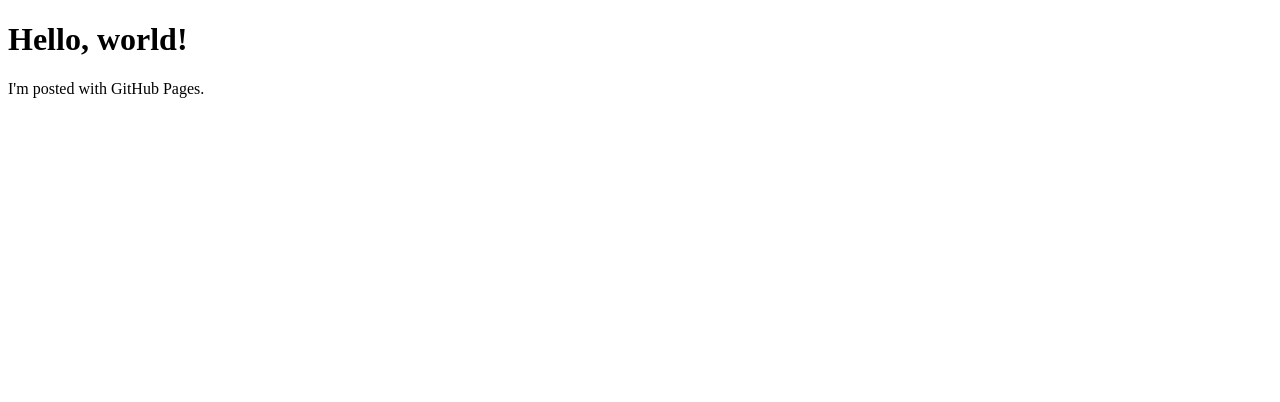
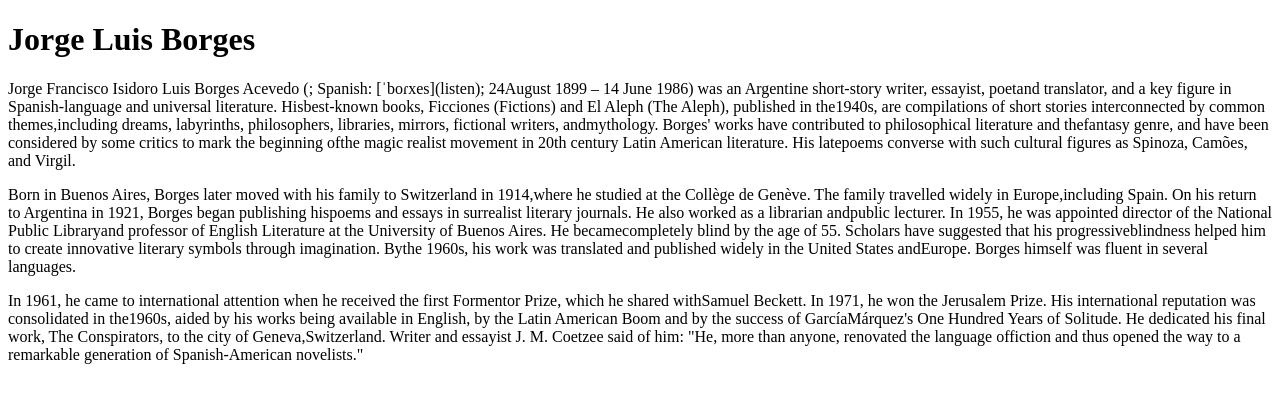
Before and after one commit to DeeJMWilliams/DeeJMWilliams.github.io, a plain HTML site: page index.html in a window 1280 px wide. Drawn offline with Linux system fonts and the light colour scheme.

Commit message:
add text

```diff
--- a/index.html
+++ b/index.html
@@ -2,10 +2,15 @@
 <html>
   <head>
     <title>Jorge Luis Borges</title>
-    <rel canonical="//en.wikipedia.org/wiki/Jorge_Luis_Borges"/>
+    <rel canonical="//en.wikipedia.org/wiki/Jorge_Luis_Borges">
+    <meta charset = "utf-8">
   </head>
     <body>
-      <h1>Hello, world!</h1>
-      <p>I'm posted with GitHub Pages.</p>
+      <h1>Jorge Luis Borges</h1>
+      <p>Jorge Francisco Isidoro Luis Borges Acevedo (; Spanish: [ˈboɾxes](listen); 24August 1899 – 14 June 1986) was an Argentine short-story writer, essayist, poetand translator, and a key figure in Spanish-language and universal literature. Hisbest-known books, Ficciones (Fictions) and El Aleph (The Aleph), published in the1940s, are compilations of short stories interconnected by common themes,including dreams, labyrinths, philosophers, libraries, mirrors, fictional writers, andmythology. Borges' works have contributed to philosophical literature and thefantasy genre, and have been considered by some critics to mark the beginning ofthe magic realist movement in 20th century Latin American literature. His latepoems converse with such cultural figures as Spinoza, Camões, and Virgil.</p>
+
+      <p>Born in Buenos Aires, Borges later moved with his family to Switzerland in 1914,where he studied at the Collège de Genève. The family travelled widely in Europe,including Spain. On his return to Argentina in 1921, Borges began publishing hispoems and essays in surrealist literary journals. He also worked as a librarian andpublic lecturer. In 1955, he was appointed director of the National Public Libraryand professor of English Literature at the University of Buenos Aires. He becamecompletely blind by the age of 55. Scholars have suggested that his progressiveblindness helped him to create innovative literary symbols through imagination. Bythe 1960s, his work was translated and published widely in the United States andEurope. Borges himself was fluent in several languages.</p>
+
+      <p>In 1961, he came to international attention when he received the first Formentor Prize, which he shared withSamuel Beckett. In 1971, he won the Jerusalem Prize. His international reputation was consolidated in the1960s, aided by his works being available in English, by the Latin American Boom and by the success of GarcíaMárquez's One Hundred Years of Solitude. He dedicated his final work, The Conspirators, to the city of Geneva,Switzerland. Writer and essayist J. M. Coetzee said of him: "He, more than anyone, renovated the language offiction and thus opened the way to a remarkable generation of Spanish-American novelists."</p>
     </body>
 </html>
```
